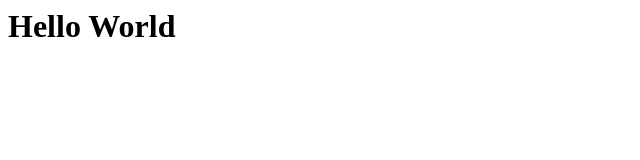
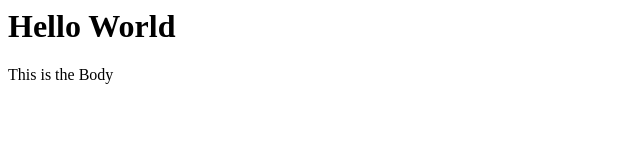
Before and after one commit to chotey/work, a plain HTML site: page index.html in a window 1280 px wide. Shown: the full height of the page, 0-640 px from the left. Drawn offline with Linux system fonts and the light colour scheme.

Commit message:
Update index.html

```diff
--- a/index.html
+++ b/index.html
@@ -1,4 +1,6 @@
 <h1>Hello World</h1>
+<body> This is the Body
+
 <!--Start of Tawk.to Script-->
 <script type="text/javascript">
 var Tawk_API=Tawk_API||{}, Tawk_LoadStart=new Date();
@@ -12,3 +14,4 @@
 })();
 </script>
 <!--End of Tawk.to Script-->
+</body>
```
